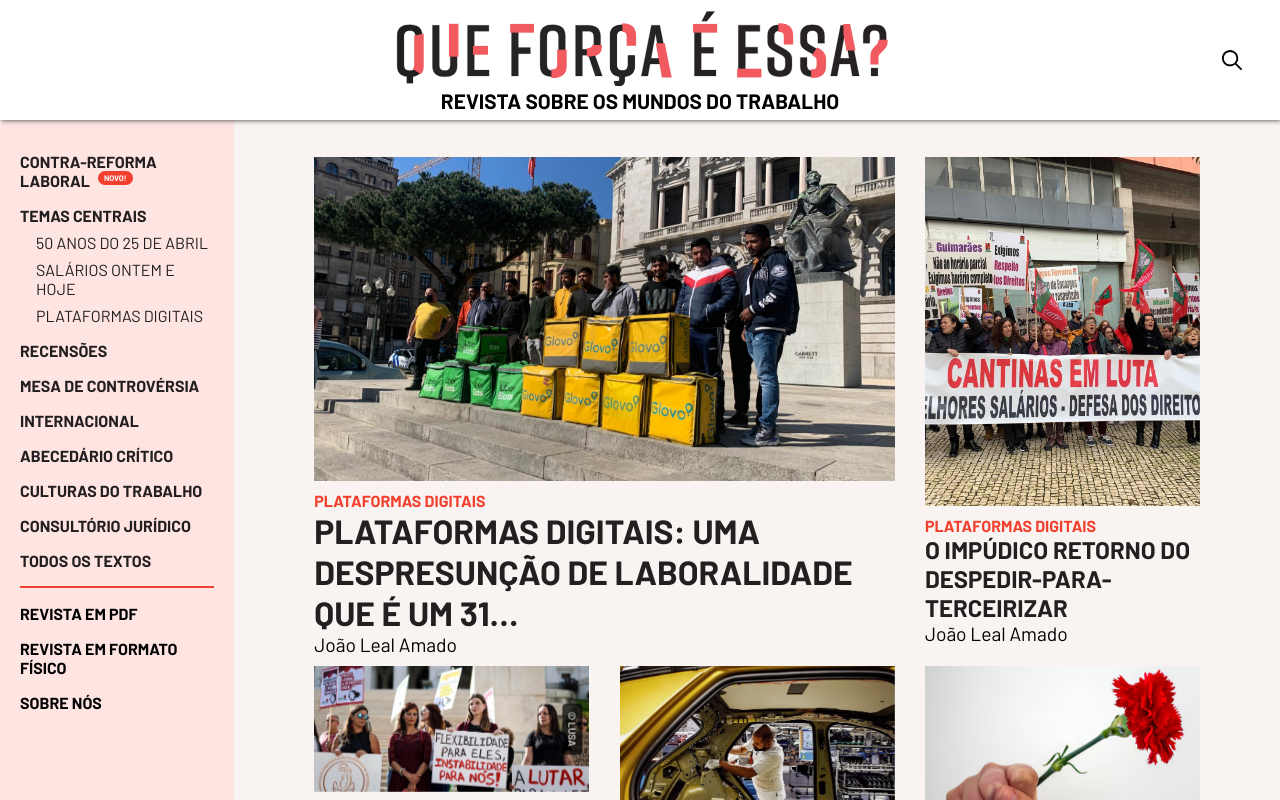
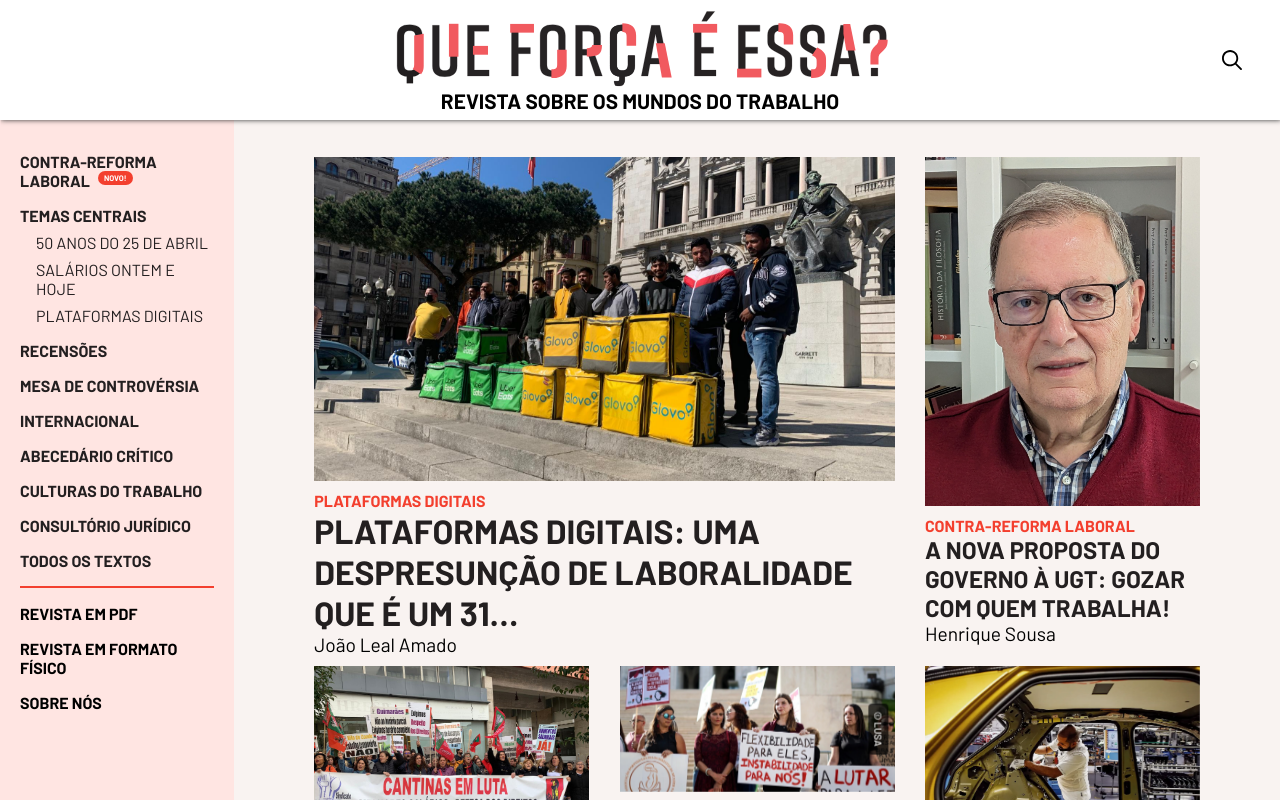
Before and after one commit to Whiskas123/website, a Next.js app: page / in a window 1280 px wide. Shown: the top 800 px of the page. Built offline with nearby package versions, Linux system fonts and the light colour scheme.

Commit message:
Update page.js

```diff
--- a/src/app/page.js
+++ b/src/app/page.js
@@ -19,6 +19,11 @@ export default function Home() {
       id: "58",
       imageUrl: "/images/58.jpeg",
     },
+    {title:"A nova proposta do Governo à UGT: gozar com quem trabalha!",
+    author:"Henrique Sousa",
+    section:"Contra-reforma laboral",
+    id:"60",
+    imageUrl:"/images/henriquesousa.jpg"},
     {
       title: "O impúdico retorno do despedir-para-terceirizar",
       author: "João Leal Amado",
@@ -44,14 +49,6 @@ export default function Home() {
       id: "54",
       imageUrl: "/images/54.png",
     },
-
-    {
-      title: "Apelo às centrais sindicais e aos trabalhadores",
-      author: "",
-      section: "Contra-reforma laboral",
-      id: "45",
-      imageUrl: "/images/cravo.jpg",
-    },
   ];
 
   const slidesMediumContraReforma = [
@@ -76,6 +73,13 @@ export default function Home() {
       section: "",
       id: "52",
       imageUrl: "/images/52.jpeg",
+    },
+        {
+      title: "Apelo às centrais sindicais e aos trabalhadores",
+      author: "",
+      section: "Contra-reforma laboral",
+      id: "45",
+      imageUrl: "/images/cravo.jpg",
     },
     {
       title: "O direito à greve e os serviços mínimos",
```
